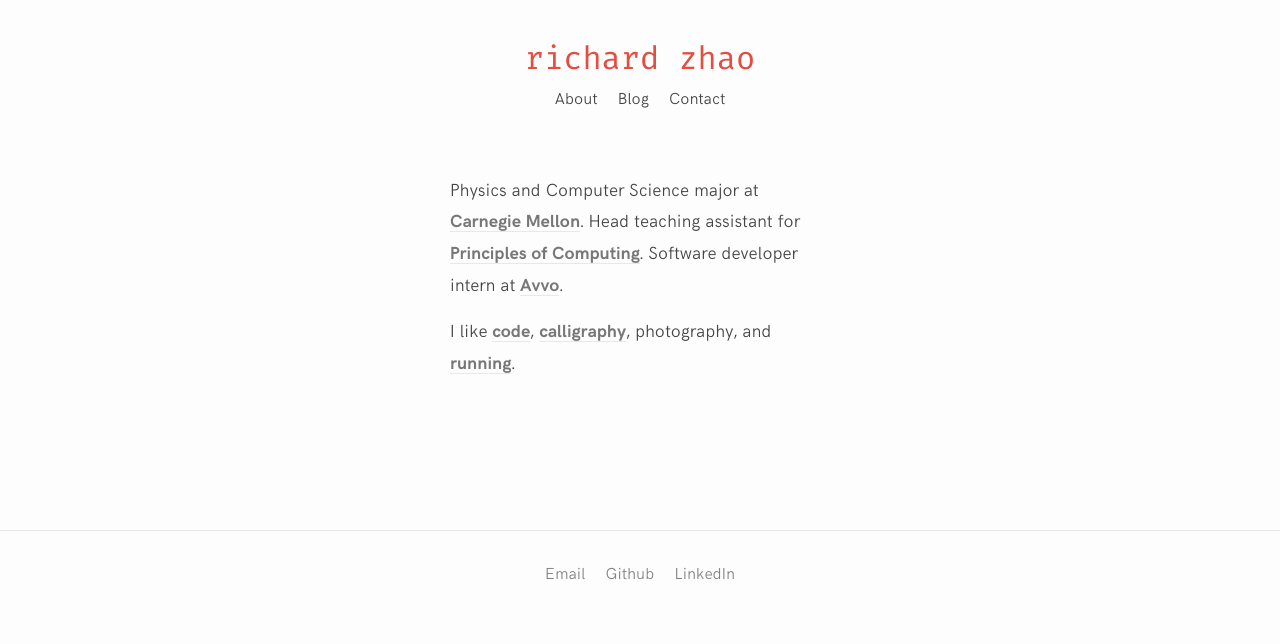
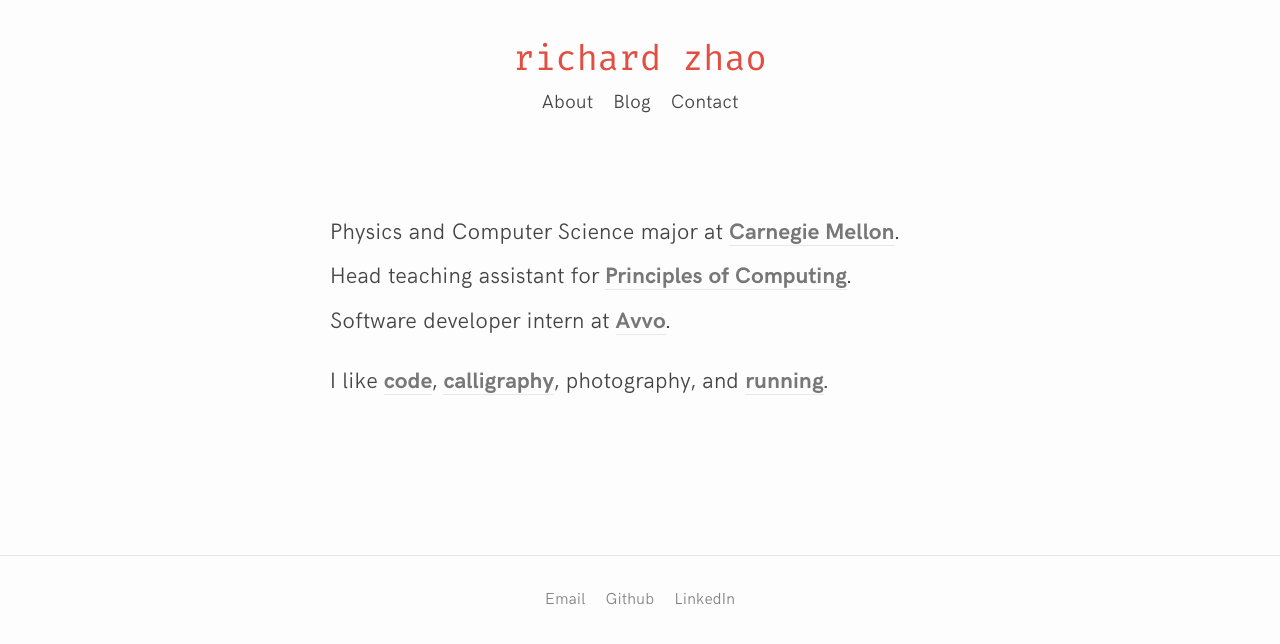
Before and after one commit to zhaorz/zhaorz.github.io, a Jekyll site: the page built from index.html, in a window 1280 px wide. Shown: the top 644 px of the page. Built offline with Jekyll 4.4.1, drawn with Linux system fonts in a browser that asks for light colours; nearby versions of some CDN libraries.

Commit message:
Make index bigger

```diff
--- a/_sass/_header.scss
+++ b/_sass/_header.scss
@@ -14,7 +14,7 @@
 }
 
 .site-title {
-  font-size: 2em;
+  font-size: 2.2em;
   font-weight: 400;
   line-height: 56px;
   margin-bottom: 0;
@@ -25,7 +25,6 @@
   &,
   &:visited {
     color: $brand-color;
-    /* color: $grey-color-dark; */
   }
 
   &:hover {
@@ -43,6 +42,7 @@
   align-items: center;
 
   .page-link {
+    font-size: 1.2em;
     font-weight: 200;
     color: $text-color;
     line-height: $base-line-height;
--- a/_sass/_layout.scss
+++ b/_sass/_layout.scss
@@ -5,30 +5,16 @@
 /** Home **/
 
 .home {
-  margin-top: $spacing-unit;
-  padding-left: 4 * $spacing-unit;
-  padding-right: 4 * $spacing-unit;
+  margin-top: 2 * $spacing-unit;
 
   p {
-    font-size: 1.1em;
+    font-size: 1.4em;
     font-weight: 300;
-    //line-height: 2;
+    line-height: 2;
   }
 
   a {
     font-weight: 700;
-  }
-
-  @include media-query($on-laptop) {
-    margin-top: 0;
-    padding-left: 2 * $spacing-unit;
-    padding-right: 2 * $spacing-unit;
-  }
-
-  @include media-query($on-palm) {
-    margin-top: 0;
-    padding-left: 0;
-    padding-right: 0;
   }
 }
 
--- a/index.html
+++ b/index.html
@@ -5,17 +5,23 @@ layout: narrow
 <div class="home">
 
   <p>
-  Physics and Computer Science major at
-  <a href="http://www.cmu.edu">Carnegie Mellon</a>. Head teaching assistant
-  for <a href="http://cs.cmu.edu/~15110/">Principles of Computing</a>.
-  Software developer intern at <a href="http://www.avvo.com/">Avvo</a>.
+    Physics and Computer Science major at
+    <a href="http://www.cmu.edu">Carnegie Mellon</a>.
 
+    <br>
+
+    Head teaching assistant for
+    <a href="http://cs.cmu.edu/~15110/">Principles of Computing</a>.
+
+    <br>
+
+    Software developer intern at <a href="http://www.avvo.com/">Avvo</a>.
   </p>
 
   <p>
-  I like <a href="https://github.com/zhaorz">code</a>,
-  <a href="https://calligifphy.tumblr.com">calligraphy</a>, photography,
-  and <a href="https://www.strava.com/athletes/5390916">running</a>.
+    I like <a href="https://github.com/zhaorz">code</a>,
+    <a href="https://calligifphy.tumblr.com">calligraphy</a>, photography,
+    and <a href="https://www.strava.com/athletes/5390916">running</a>.
   </p>
 
 </div>
```
